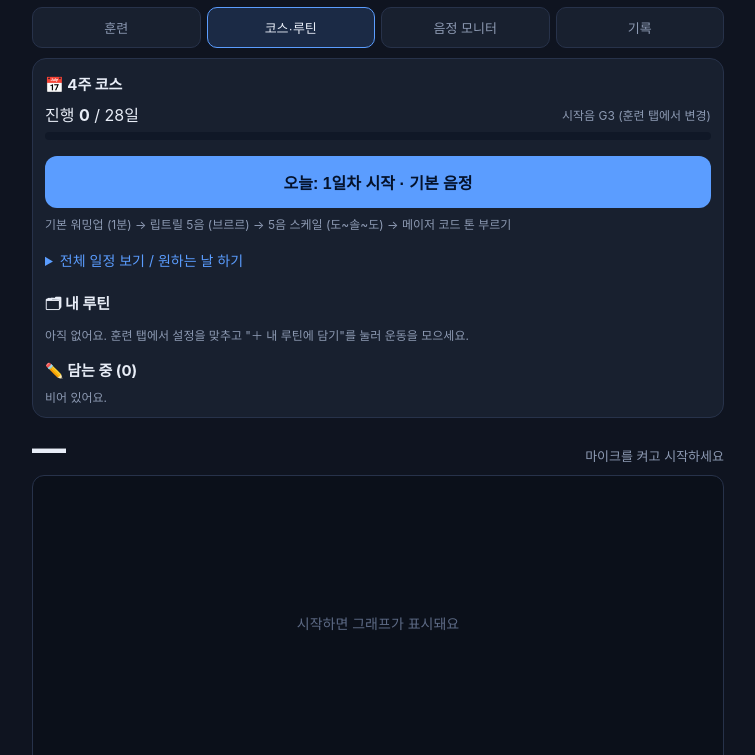
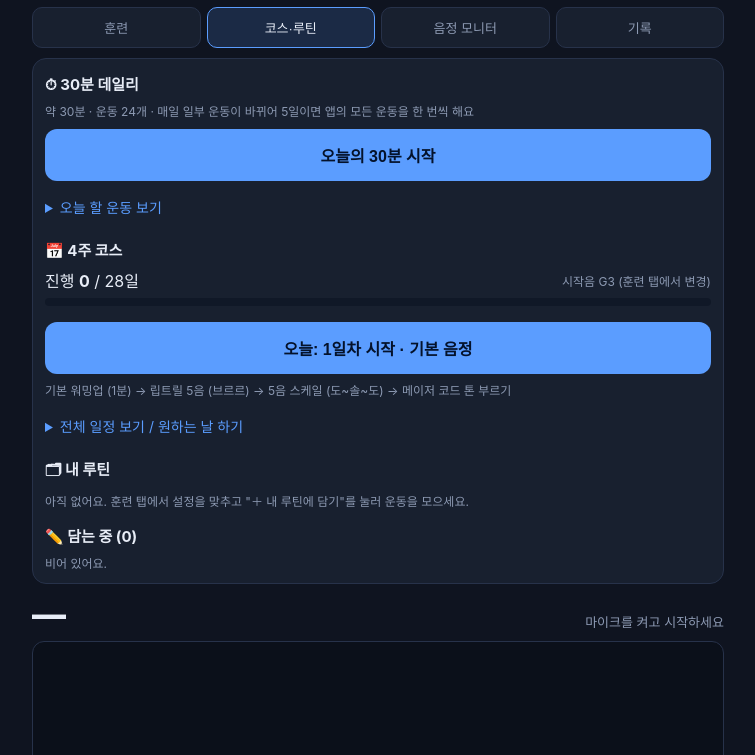
Before and after one commit to jongtaehwangbo/Vocal-Practice, a plain HTML site: page index.html in a window 1280 px wide. Both pictures are taken after a click on the button "코스·루틴". Shown: the part 45-800 px from the top of the page, without its empty margins (262-1017 px from the left). Drawn offline with Linux system fonts and the light colour scheme.

Commit message:
Add files via upload

```diff
--- a/index.html
+++ b/index.html
@@ -397,6 +397,40 @@ const WEEKS=[
   {title:'3주차 · 현음과 리듬',bpm:78,A:[X('run5',4),X('zig3',4),X('rhythm1',4)],B:[X('trill',4),X('harm3',4),X('ch_dom7',3)]},
   {title:'4주차 · 확장과 응용',bpm:84,A:[X('longtone',3),X('run9',4),X('stack',3)],B:[X('penta',4),X('bluesriff',4),X('rhythm2',4)]}
 ];
+const DAILY_POOLS={
+  tone:['siren','vowel','nei','octave','straw','vib','no','mum','gi','la9','hum'],
+  scale:['five','minor5','triad','arp','thirds','nine','semi','arp15','blues'],
+  run:['run5','zig3','trill','penta','run9','niscale','minpenta','bluesriff'],
+  chord:Object.keys(CHORDS).map(k=>'ch_'+k),
+  ear:['quiz2','echo','quiz1','echo'],
+  rhy:['rhythm2','rhythm1']
+};
+function pickRot(pool,k,n){const out=[];for(let j=0;j<k;j++)out.push(pool[((n*k+j)%pool.length+pool.length)%pool.length]);return out}
+function dailyItems(n){
+  const P=DAILY_POOLS;
+  const R=(blk,ex,r,o)=>X(ex,r,Object.assign({bpm:(EX[ex].preset&&EX[ex].preset.bpm)||80,blk},o||{}));
+  const tr=x=>x==='siren'||x==='straw'?6:x==='mum'?8:10;
+  return [].concat(
+    [R(1,'warm5',1),R(1,'longS',1),R(1,'longS',1),R(1,'longS',1),R(1,'stacc',10,{bpm:72})],
+    [R(2,'lip',10),R(2,'longtone',10)],
+    pickRot(P.tone,4,n).map(x=>R(2,x,tr(x),x==='octave'?{dir:'updown'}:{})),
+    pickRot(P.scale,2,n).map(x=>R(2,x,10)),
+    pickRot(P.run,4,n).map(x=>R(3,x,10)),
+    pickRot(P.ear,1,n).map(x=>R(4,x,10)),
+    [R(4,'stack',6),R(4,'harm3',5,{guide:false})],
+    pickRot(P.chord,2,n).map(x=>R(4,x,5,{guide:false})),
+    pickRot(P.rhy,1,n).map(x=>R(5,x,10)),
+    [R(5,'hum',5)]
+  );
+}
+const BLK=['','몸과 호흡','발성','현음','음감과 화음','리듬과 마무리'];
+function estimateSec(items){
+  return items.reduce((s,c)=>{
+    const k=EX[normEx(c)].kind;
+    let t=k==='warmup'?WARM[EX[c.ex].w].reduce((a,x)=>a+x.s,0)+1.5:k==='longS'?45:k==='quiz'?c.rounds*6:buildSession(Object.assign({start:55},c)).total+2.5;
+    return s+t+4;
+  },0);
+}
 function courseDays(){
   const days=[];
   WEEKS.forEach((w,wi)=>{for(let k=0;k<7;k++){
@@ -411,6 +445,7 @@ const $=id=>document.getElementById(id);
 const LS={get(k,d){try{const v=localStorage.getItem(k);return v==null?d:JSON.parse(v)}catch(e){return d}},set(k,v){try{localStorage.setItem(k,JSON.stringify(v))}catch(e){}}};
 const esc=s=>String(s).replace(/[&<>"']/g,c=>({'&':'&amp;','<':'&lt;','>':'&gt;','"':'&quot;',"'":'&#39;'}[c]));
 const today=()=>new Date().toLocaleDateString('sv');
+const dayNum=()=>{const d=new Date();return Math.floor((d.getTime()-d.getTimezoneOffset()*60000)/86400000)};
 const cv=$('cv'),g=cv.getContext('2d');
 const dpr=Math.max(1,window.devicePixelRatio||1);
 let ctx=null,analyser=null,stream=null,buf=null,master=null;
@@ -831,7 +866,15 @@ $('summary').addEventListener('click',e=>{
 function renderRoutine(){
   const days=courseDays(),prog=LS.get('vt_course',{done:[]}),done=new Set(prog.done);
   const td=days.find(d=>!done.has(d.day));
-  let h='<h3>📅 4주 코스</h3>';
+  const di=dailyItems(dayNum()),doneToday=LS.get('vt_daily',[]).includes(today());
+  let h='<h3>⏱ 30분 데일리</h3>';
+  h+='<div class="mute">약 '+Math.round(estimateSec(di)/60)+'분 · 운동 '+di.length+'개 · 매일 일부 운동이 바뀌어 5일이면 앱의 모든 운동을 한 번씩 해요</div>';
+  h+='<button class="btn" data-act="daily">'+(doneToday?'✅ 오늘 완료 · 한 번 더 하기':'오늘의 30분 시작')+'</button>';
+  h+='<details><summary>오늘 할 운동 보기</summary>';
+  let lb=0;
+  di.forEach((c,i)=>{if(c.blk!==lb){lb=c.blk;h+='<div class="wk">'+lb+'. '+BLK[lb]+'</div>'}h+='<div class="drow">'+(i+1)+'. '+esc(cfgName(c))+' <span class="mute">'+cfgDetail(c)+'</span></div>'});
+  h+='</details>';
+  h+='<h3>📅 4주 코스</h3>';
   h+='<div class="row"><div>진행 <b>'+done.size+'</b> / 28일</div><div class="mute">시작음 '+noteName(getBase())+' (훈련 탭에서 변경)</div></div>';
   h+='<div class="prog"><i style="width:'+Math.round(done.size/28*100)+'%"></i></div>';
   if(td){
@@ -864,7 +907,12 @@ function renderRoutine(){
 $('routineBox').addEventListener('click',e=>{
   const b=e.target.closest('[data-act]');if(!b)return;
   const a=b.dataset.act,i=+b.dataset.i;
-  if(a==='course'){
+  if(a==='daily'){
+    const base=getBase();
+    startRun(dailyItems(dayNum()).map(x=>Object.assign({},x,{start:base})),'30분 데일리',()=>{
+      const v=LS.get('vt_daily',[]);if(!v.includes(today()))v.push(today());LS.set('vt_daily',v.slice(-400));
+    });
+  }else if(a==='course'){
     const d=courseDays()[+b.dataset.day],base=getBase();
     startRun(d.items.map(x=>Object.assign({},x,{start:base,bpm:x.bpm||d.bpm})),(d.day+1)+'일차 코스',()=>{
       const p=LS.get('vt_course',{done:[]});if(!p.done.includes(d.day))p.done.push(d.day);LS.set('vt_course',p);
```
